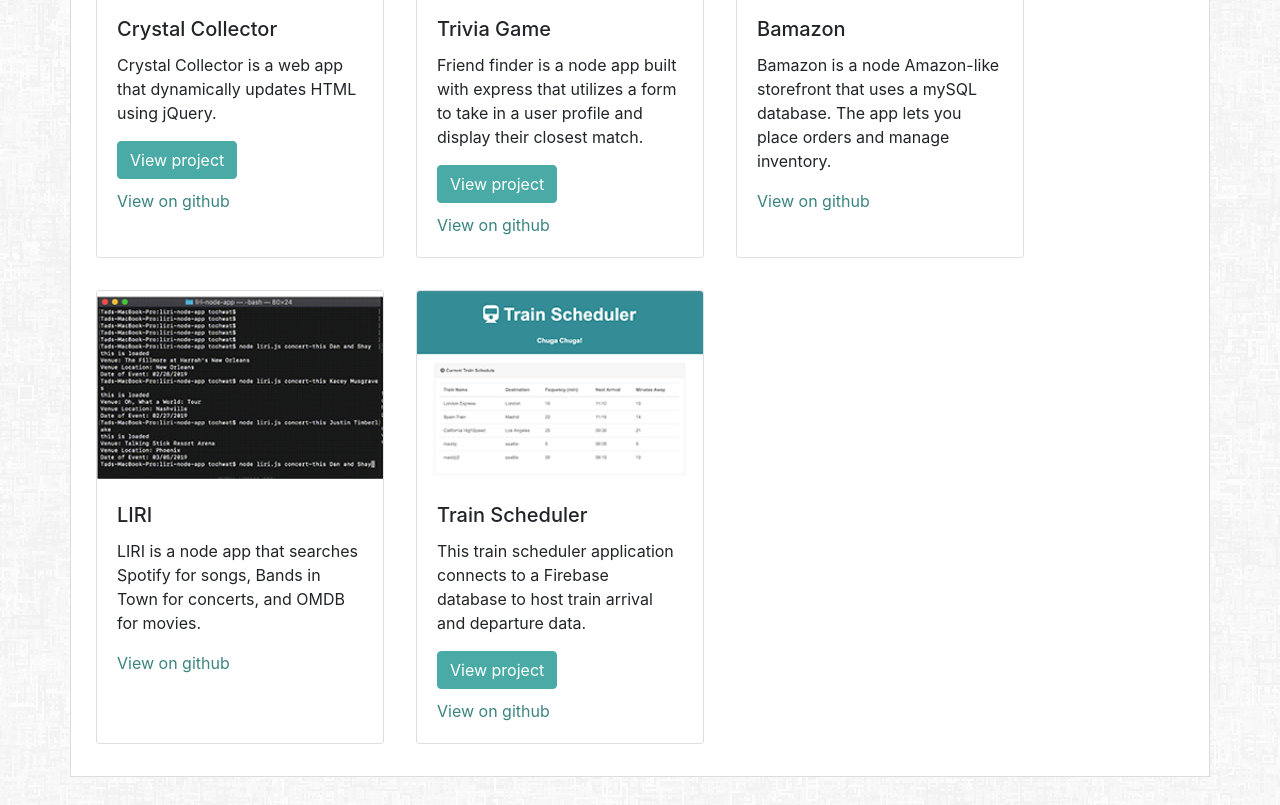
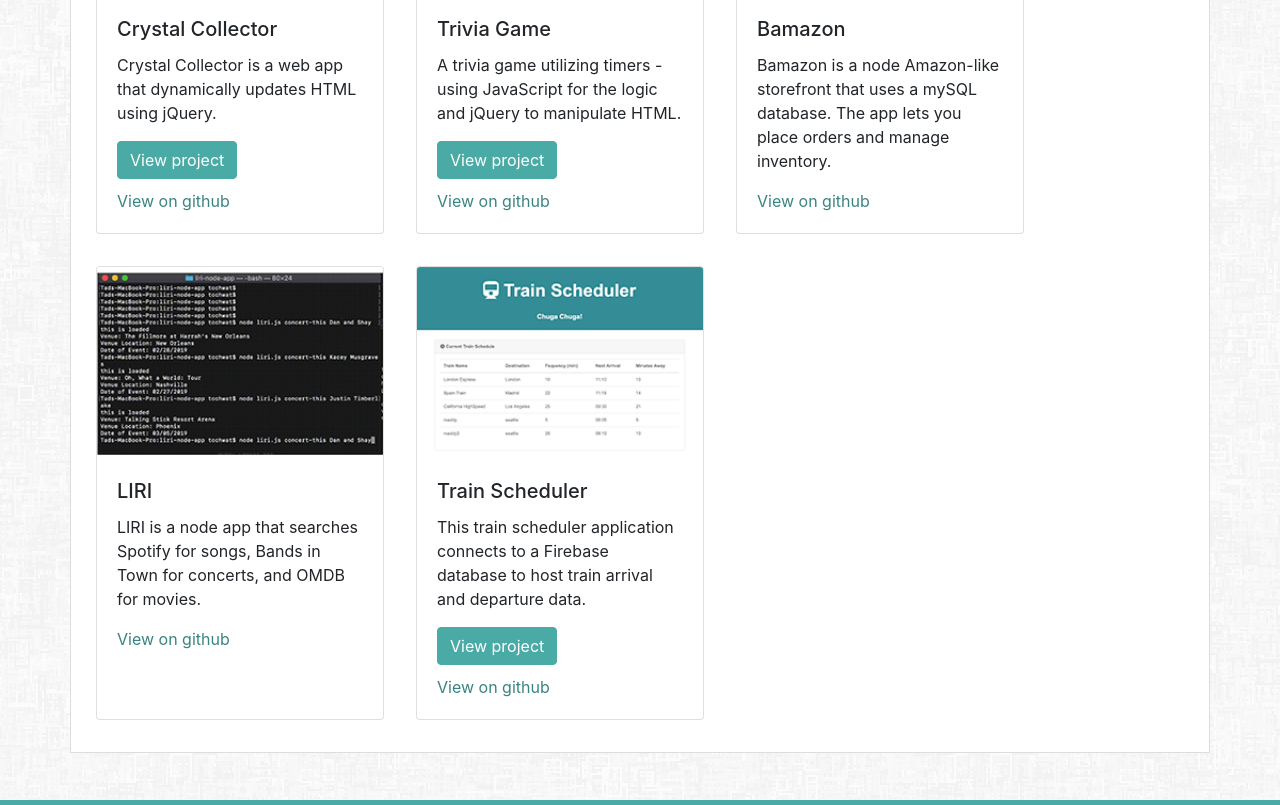
Before and after one commit to tochwat/portfolio3, a plain HTML site: page portfolio.html in a window 1280 px wide. Shown: the part 1377-2182 px from the top of the page. Drawn offline with nearby package versions, Linux system fonts and the light colour scheme; a script that the page names is missing.

Commit message:
fixed trivia game desc

```diff
--- a/portfolio.html
+++ b/portfolio.html
@@ -122,7 +122,7 @@
         <img class="card-img-top" src="assets/images/trivia.png" alt="Card image cap">
         <div class="card-body">
           <h5 class="card-title">Trivia Game</h5>
-          <p class="card-text">Friend finder is a node app built with express that utilizes a form to take in a user profile and display their closest match.</p>
+          <p class="card-text">A trivia game utilizing timers - using JavaScript for the logic and jQuery to manipulate HTML.</p>
           <a href="https://tochwat.github.io/TriviaGame/" target="_blank" class="btn btn-primary">View project</a>
           <a href="https://github.com/tochwat/TriviaGame" target="_blank" class="portfolio-gitlink">View on github</a>
         </div>
```
